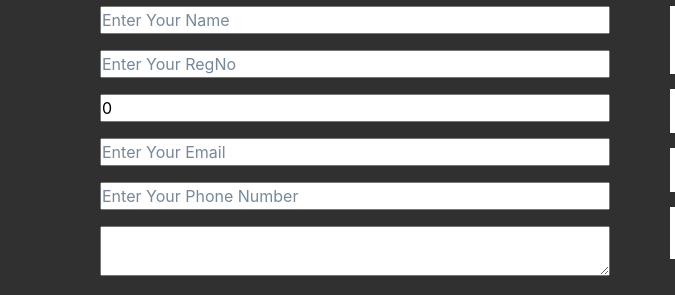
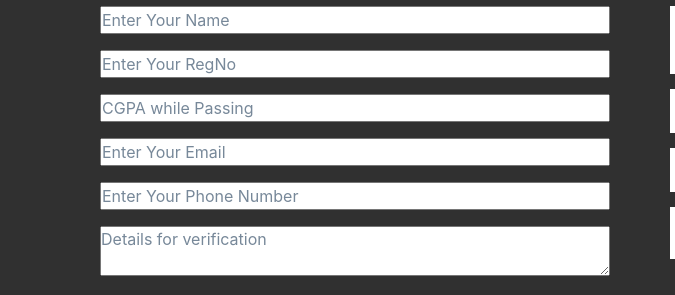
Before and after one commit to hareesh-r/ComeBack, a plain HTML site: page applyfiles/index.html in a window 1280 px wide. Shown: the part 233-528 px from the top of the page, 0-675 px from the left. Drawn offline with nearby package versions, Linux system fonts and the light colour scheme; files whose address does not match are found by name.

Commit message:
Add files via upload

```diff
--- a/applyfiles/index.html
+++ b/applyfiles/index.html
@@ -26,17 +26,16 @@
                         <input name="RegNo" type="number"  class="form control" placeholder="Enter Your RegNo" required>
                       </div>
                       <div class="form-group">
-                        <input name="cgpa" type="number" required class="form control" placeholder="CGPA while Passing" min="0" max="10.00" value="0" step="any">
+                        <input name="cgpa" type="number" required class="form control" placeholder="CGPA while Passing" min="0" max="10.00" step="any">
                       </div>
                       <div class="form-group">
-                        <input name="emailid" type="email"class="form control" placeholder="Enter Your Email" required>
+                        <input name="emailid" type="email" class="form control" placeholder="Enter Your Email" required>
                       </div>
                       <div class="form-group">
-                        <input name="phno" type="number"class="form control" placeholder="Enter Your Phone Number" required>
+                        <input name="phno" type="number" class="form control" placeholder="Enter Your Phone Number" required>
                       </div>
                       <div class="form-group">
-                        <textarea name="desc" class="form control" row="4" placeholder="Details for verification/Your Experience" required>
-                        </textarea>
+                        <textarea name="desc" class="form control" row="4" placeholder="Details for verification" required></textarea>
                       </div>
                         <button type="submit" class="btn btn-primary">Apply</button>
                     </form>
```
